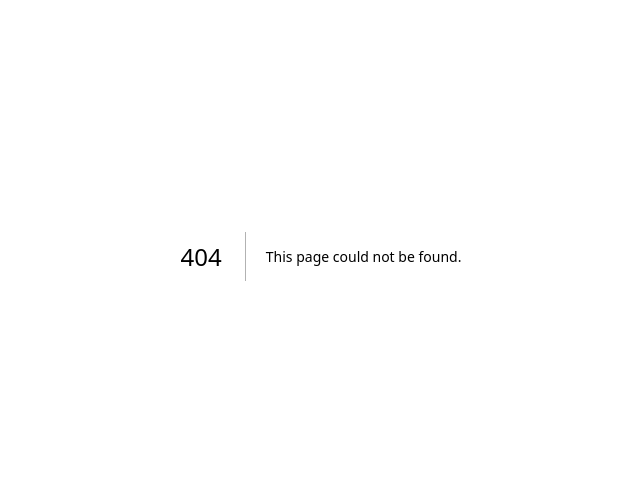
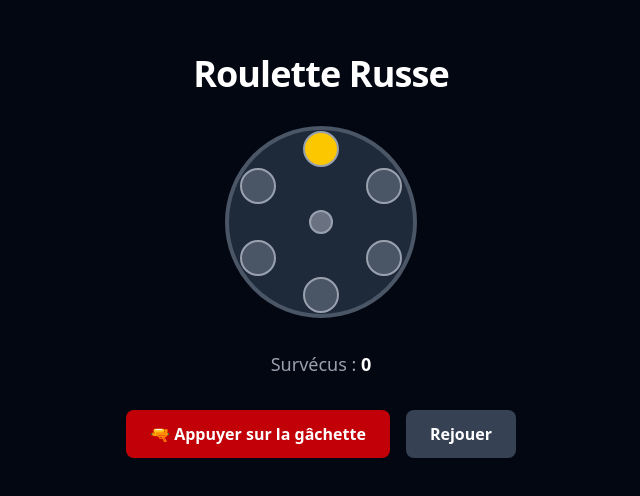
Before and after one commit to AssoConnectWorkshop/WS38, a Next.js app: page /roulette in a window 1280 px wide. Before the commit this address had no page. Shown: the part 144-640 px from the top of the page, without its empty margins (319-959 px from the left). Built offline with nearby package versions, Linux system fonts and the light colour scheme.

Commit message:
feat: add Russian roulette game at /roulette

```diff
--- /dev/null
+++ b/src/app/roulette/RouletteGame.tsx
@@ -0,0 +1,125 @@
+"use client";
+
+import { useState } from "react";
+
+type GameStatus = "playing" | "dead";
+
+interface GameState {
+  bulletChamber: number;
+  currentChamber: number;
+  survivedCount: number;
+  status: GameStatus;
+}
+
+function initGame(): GameState {
+  return {
+    bulletChamber: Math.floor(Math.random() * 6),
+    currentChamber: 0,
+    survivedCount: 0,
+    status: "playing",
+  };
+}
+
+function CylinderDisplay({
+  current,
+  bullet,
+}: {
+  current: number;
+  bullet: number;
+}) {
+  const chambers = Array.from({ length: 6 }, (_, i) => i);
+  return (
+    <div className="relative w-48 h-48">
+      <div className="absolute inset-0 rounded-full border-4 border-gray-600 bg-gray-800" />
+      {chambers.map((i) => {
+        const angle = (i / 6) * 2 * Math.PI - Math.PI / 2;
+        const radius = 38;
+        const left = 50 + Math.cos(angle) * radius;
+        const top = 50 + Math.sin(angle) * radius;
+        const isCurrent = i === current;
+        const isBullet = i === bullet;
+
+        let bg = "bg-gray-600";
+        if (isBullet) bg = "bg-red-600";
+        else if (isCurrent) bg = "bg-yellow-400";
+
+        return (
+          <div
+            key={i}
+            className={`absolute w-9 h-9 rounded-full border-2 border-gray-400 -translate-x-1/2 -translate-y-1/2 flex items-center justify-center ${bg}`}
+            style={{ left: `${left}%`, top: `${top}%` }}
+          >
+            {isBullet && (
+              <div className="w-3 h-3 rounded-full bg-yellow-300" />
+            )}
+          </div>
+        );
+      })}
+      <div className="absolute inset-0 flex items-center justify-center">
+        <div className="w-6 h-6 rounded-full bg-gray-500 border-2 border-gray-400" />
+      </div>
+    </div>
+  );
+}
+
+export default function RouletteGame() {
+  const [state, setState] = useState<GameState>(initGame);
+
+  function pullTrigger() {
+    if (state.status === "dead") return;
+    if (state.currentChamber === state.bulletChamber) {
+      setState((s) => ({ ...s, status: "dead" }));
+    } else {
+      setState((s) => ({
+        ...s,
+        survivedCount: s.survivedCount + 1,
+        currentChamber: (s.currentChamber + 1) % 6,
+      }));
+    }
+  }
+
+  function reset() {
+    setState(initGame());
+  }
+
+  const isDead = state.status === "dead";
+
+  return (
+    <div className="flex flex-col items-center gap-8">
+      <h1 className="text-4xl font-bold tracking-tight">
+        Roulette Russe
+      </h1>
+
+      <CylinderDisplay
+        current={state.currentChamber}
+        bullet={isDead ? state.bulletChamber : -1}
+      />
+
+      <div className="text-center">
+        {isDead ? (
+          <p className="text-2xl font-bold text-red-500">💀 Vous êtes mort.</p>
+        ) : (
+          <p className="text-lg text-gray-400">
+            Survécus : <span className="text-white font-bold">{state.survivedCount}</span>
+          </p>
+        )}
+      </div>
+
+      <div className="flex gap-4">
+        <button
+          onClick={pullTrigger}
+          disabled={isDead}
+          className="px-6 py-3 rounded-lg bg-red-700 hover:bg-red-600 disabled:opacity-40 disabled:cursor-not-allowed font-semibold text-white transition-colors"
+        >
+          🔫 Appuyer sur la gâchette
+        </button>
+        <button
+          onClick={reset}
+          className="px-6 py-3 rounded-lg bg-gray-700 hover:bg-gray-600 font-semibold text-white transition-colors"
+        >
+          Rejouer
+        </button>
+      </div>
+    </div>
+  );
+}
--- /dev/null
+++ b/src/app/roulette/page.tsx
@@ -0,0 +1,14 @@
+import type { Metadata } from "next";
+import RouletteGame from "./RouletteGame";
+
+export const metadata: Metadata = {
+  title: "Roulette Russe",
+};
+
+export default function RoulettePage() {
+  return (
+    <main className="flex min-h-screen flex-col items-center justify-center p-8 bg-gray-950 text-white">
+      <RouletteGame />
+    </main>
+  );
+}
```
